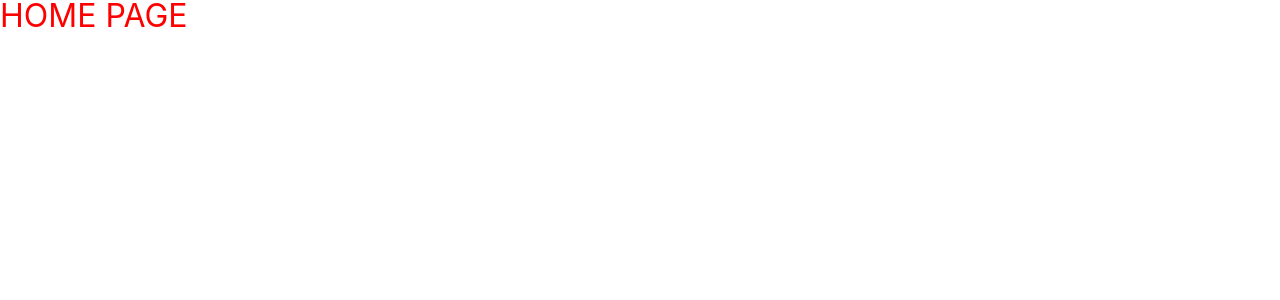
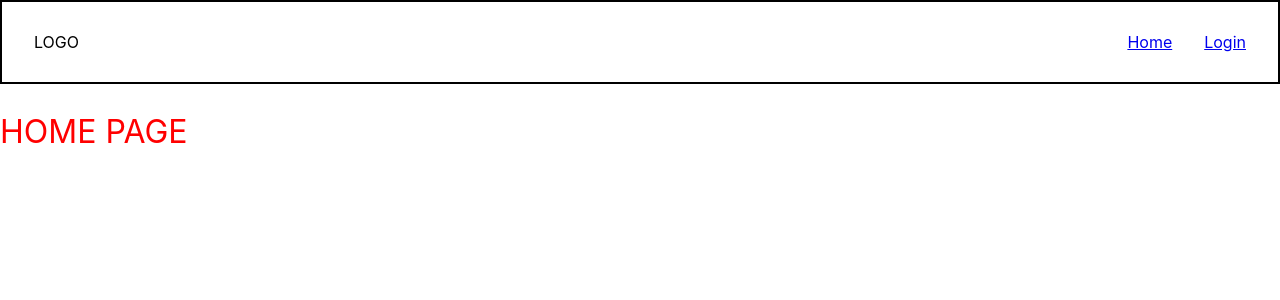
Before and after one commit to sandricoprovo/bueuely, a SvelteKit app: page / in a window 1280 px wide. Shown: the top 300 px of the page. Built offline with nearby package versions, Linux system fonts and the light colour scheme.

Commit message:
feat: conditionally show nav links based on auth status

```diff
--- a/src/components/Header.svelte
+++ b/src/components/Header.svelte
@@ -1,17 +1,42 @@
 <script lang="ts">
-    import NavLink from './Navigation/NavLink.svelte';
+    import NavLink from "./Navigation/NavLink.svelte";
+    import { NAVIGATION_LINKS } from "../config/navigation.config";
+
+    // TODO: replace with real auth check
+    const isAuthenticated = false;
 </script>
 
 <header>
     <p>LOGO</p>
     <nav>
         <ul>
-            <NavLink href={'test'}>LINK</NavLink>
-            <NavLink href={'test'}>LINK</NavLink>
-            <NavLink href={'test'}>LINK</NavLink>
+            {#each NAVIGATION_LINKS as { hideWhenAuthenticated, showAlways, href, label }}
+                {@const showLink = isAuthenticated
+                    ? !hideWhenAuthenticated
+                    : hideWhenAuthenticated}
+
+                {#if showAlways}
+                    <NavLink {href} {label} />
+                {:else if showLink}
+                    <NavLink {href} {label} />
+                {/if}
+            {/each}
         </ul>
     </nav>
 </header>
 
 <style lang="postcss">
+    header {
+        border: 2px solid black;
+        display: flex;
+        justify-content: space-between;
+        align-items: center;
+        padding: var(--space-lg) var(--space-lg);
+        margin-block-end: var(--space-lg);
+
+        & > nav > ul {
+            display: flex;
+            gap: var(--space-lg);
+        }
+    }
 </style>
--- a/src/components/Navigation/NavLink.svelte
+++ b/src/components/Navigation/NavLink.svelte
@@ -1,9 +1,10 @@
 <script lang="ts">
     export let href: string;
+    export let label: string;
 </script>
 
 <a {href}>
-    <slot />
+    <slot>{label}</slot>
 </a>
 
 <style lang="postcss">
--- /dev/null
+++ b/src/config/navigation.config.ts
@@ -0,0 +1,30 @@
+import type { INavigationLink } from "../types/navigation";
+
+export const NAVIGATION = {
+    home: {
+        href: "/",
+        label: "Home",
+        showAlways: true,
+        hideWhenAuthenticated: false,
+    },
+    dashboard: {
+        href: "/dashboard",
+        label: "Dashboard",
+        showAlways: false,
+        hideWhenAuthenticated: false,
+    },
+    login: {
+        href: "/login",
+        label: "Login",
+        showAlways: false,
+        hideWhenAuthenticated: true,
+    },
+    signOut: {
+        href: "/signOut",
+        label: "Sign Out",
+        showAlways: false,
+        hideWhenAuthenticated: false,
+    },
+};
+
+export const NAVIGATION_LINKS: INavigationLink[] = Object.values(NAVIGATION);
--- a/src/routes/+layout.svelte
+++ b/src/routes/+layout.svelte
@@ -2,8 +2,10 @@
     import "../styles/reset.css";
     import "../styles/fonts.css";
     import "../styles/global.css";
+    import Header from "../components/Header.svelte";
 </script>
 
+<Header />
 <slot />
 
 <style lang="postcss">
--- /dev/null
+++ b/src/types/navigation.ts
@@ -0,0 +1,6 @@
+export type INavigationLink = {
+    href: string;
+    label: string;
+    showAlways: boolean;
+    hideWhenAuthenticated: boolean;
+};
```
